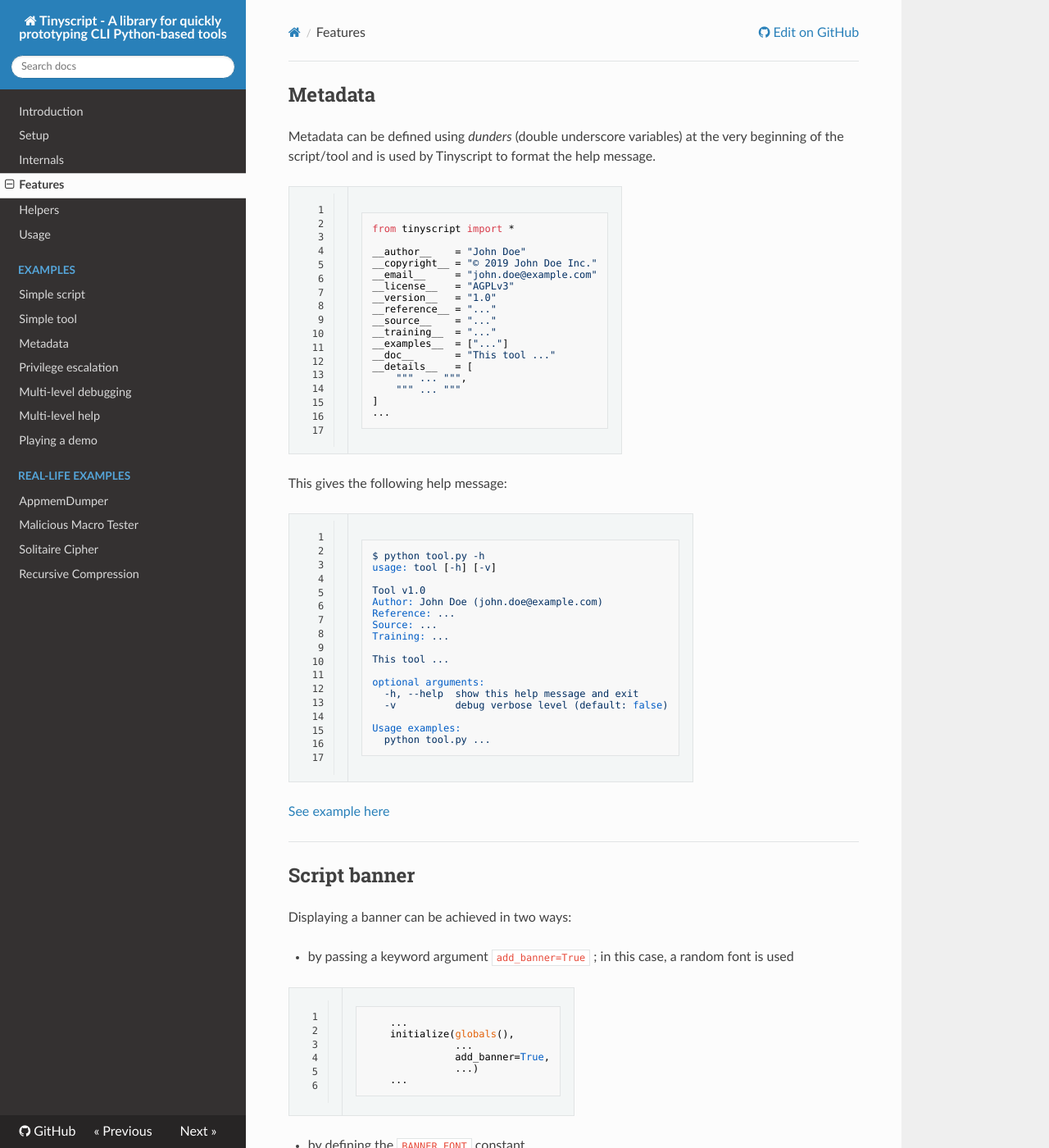
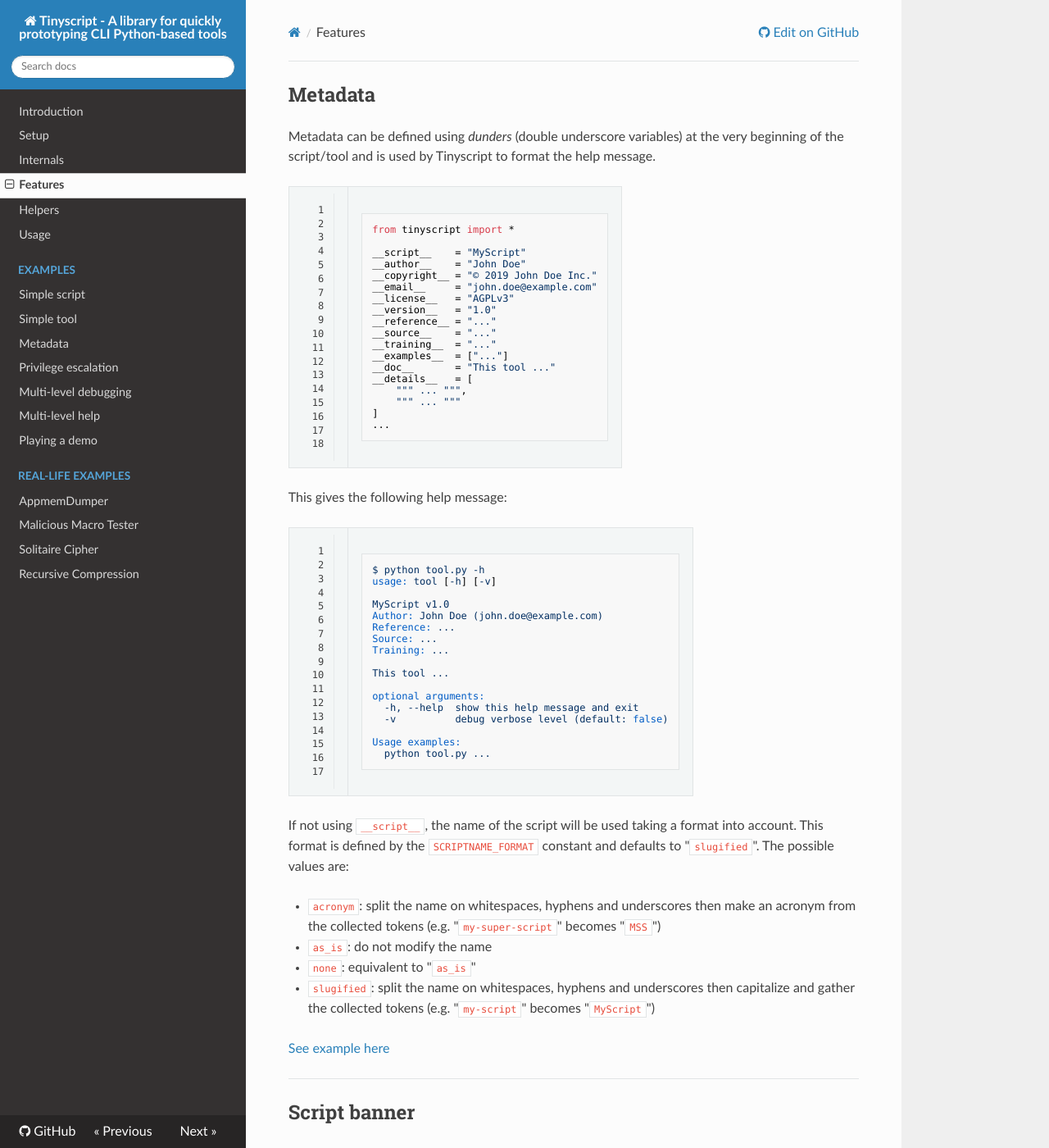
Before and after one commit to dhondta/python-tinyscript, an MkDocs documentation site: the page built from docs/features.md, in a window 1280 px wide and 1400 px high. Shown: the whole window at 82% size. Built offline with MkDocs 1.6.1, drawn with Linux system fonts in a browser that asks for light colours; nearby versions of some CDN libraries; old or Windows-style settings are respelled for this version of MkDocs.

Commit message:
Added __script__ metadata for script name customization

````diff
--- a/docs/features.md
+++ b/docs/features.md
@@ -5,6 +5,7 @@
 ```python
 from tinyscript import *
 
+__script__    = "MyScript"
 __author__    = "John Doe"
 __copyright__ = "© 2019 John Doe Inc."
 __email__     = "john.doe@example.com"
@@ -28,7 +29,7 @@
 $ python tool.py -h
 usage: tool [-h] [-v]
 
-Tool v1.0
+MyScript v1.0
 Author: John Doe (john.doe@example.com)
 Reference: ...
 Source: ...
@@ -43,6 +44,13 @@
 Usage examples:
   python tool.py ...
 ```
+
+If not using `__script__`, the name of the script will be used taking a format into account. This format is defined by the `SCRIPTNAME_FORMAT` constant and defaults to "`slugified`". The possible values are:
+
+- `acronym`: split the name on whitespaces, hyphens and underscores then make an acronym from the collected tokens (e.g. "`my-super-script`" becomes "`MSS`")
+- `as_is`: do not modify the name
+- `none`: equivalent to "`as_is`"
+- `slugified`: split the name on whitespaces, hyphens and underscores then capitalize and gather the collected tokens (e.g. "`my-script`" becomes "`MyScript`")
 
 [See example here](examples/metadata.md)
 
--- a/tinyscript/VERSION.txt
+++ b/tinyscript/VERSION.txt
@@ -1 +1 @@
-1.15.1
+1.15.2
````
Also changed, not shown: 1 other file.
